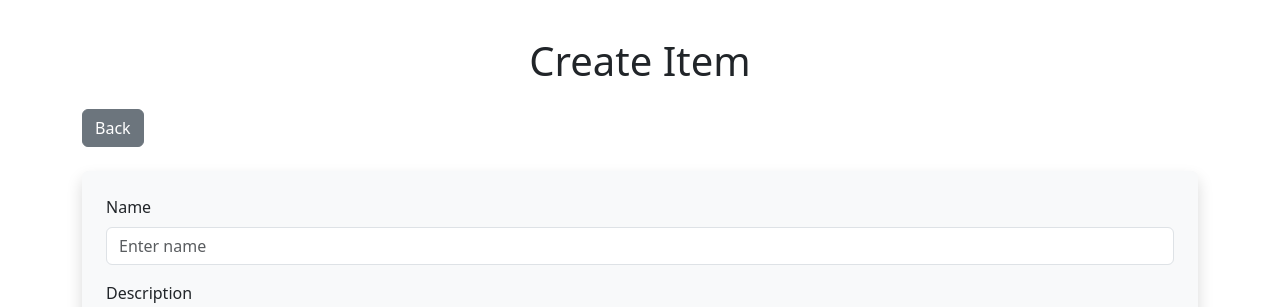
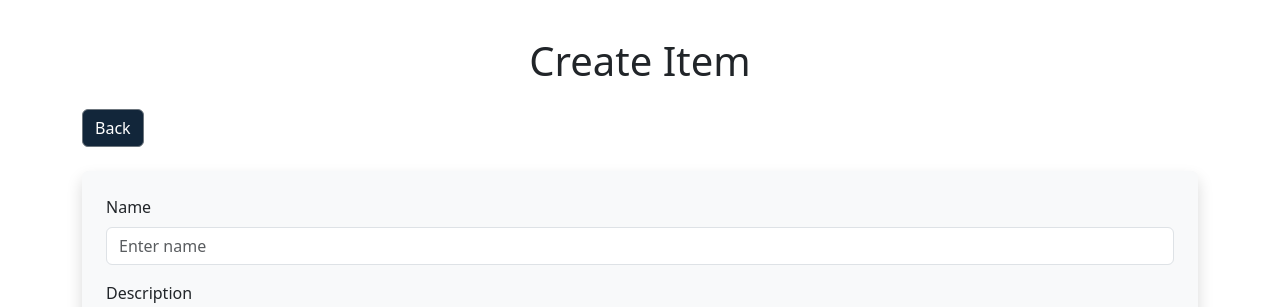
Before and after one commit to bsearight/PersonalizedCatalog, a Flask app: page /create_item in a window 1280 px wide. Shown: the part 154-461 px from the top of the page. Run offline with Flask 3, Linux system fonts and the light colour scheme; a user stored in the database is signed in.

Commit message:
wrong line for back button color oopsie

```diff
--- a/templates/create_item.html
+++ b/templates/create_item.html
@@ -3,8 +3,8 @@
 {% block content %}
 <div class="container mt-5">
   <h1 class="text-center mb-4">Create Item</h1>
-  <button onclick="history.back()" class="btn btn-secondary mb-4">Back</button>
-  <form method="POST" action="/create_item" enctype="multipart/form-data" style = "background-color: #12263A" class="shadow p-4 bg-light rounded">
+  <button onclick="history.back()" style = "background-color: #12263A" class="btn btn-secondary mb-4">Back</button>
+  <form method="POST" action="/create_item" enctype="multipart/form-data" class="shadow p-4 bg-light rounded">
     <div class="mb-3">
       <label for="item_name" class="form-label">Name</label>
       <input type="text" id="item_name" name="item_name" class="form-control" placeholder="Enter name" required>
```
